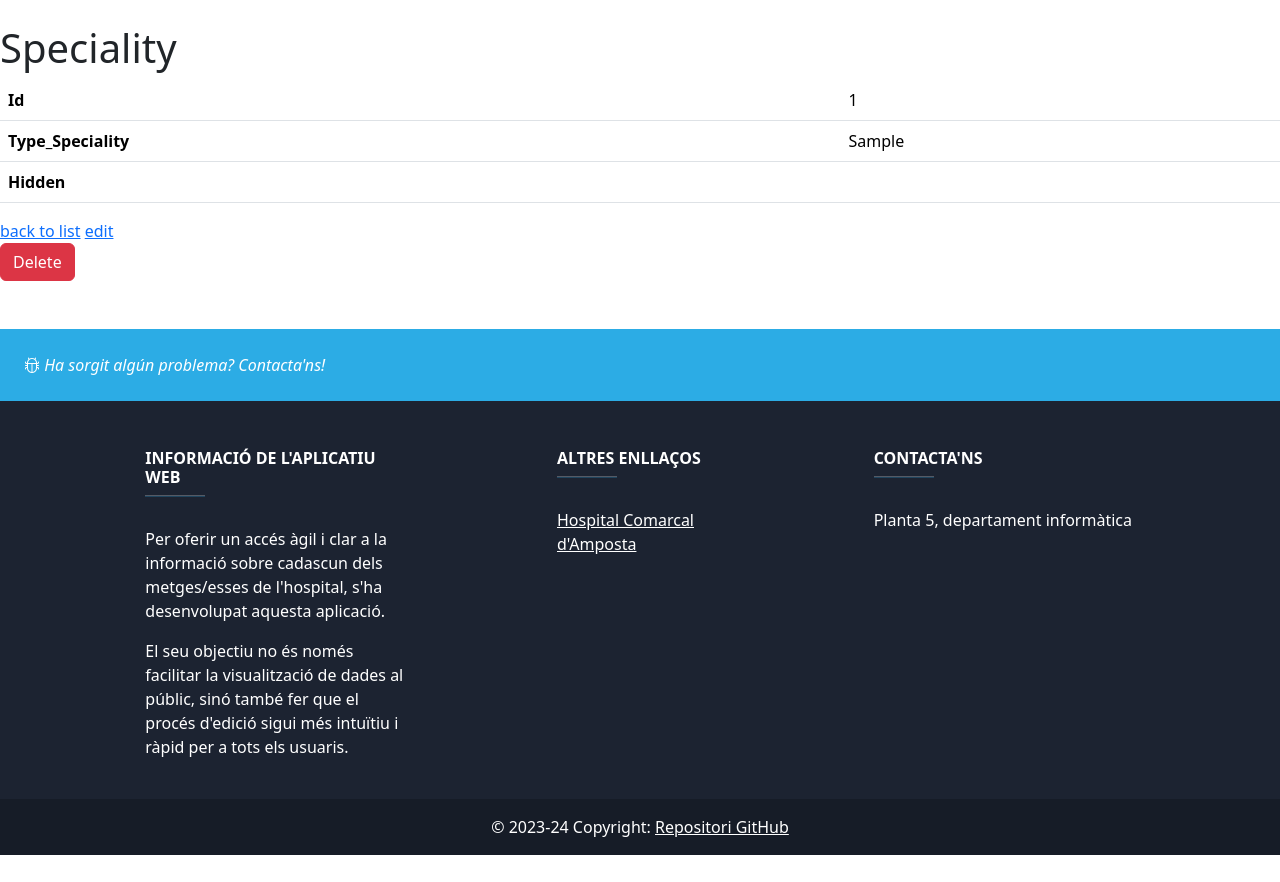
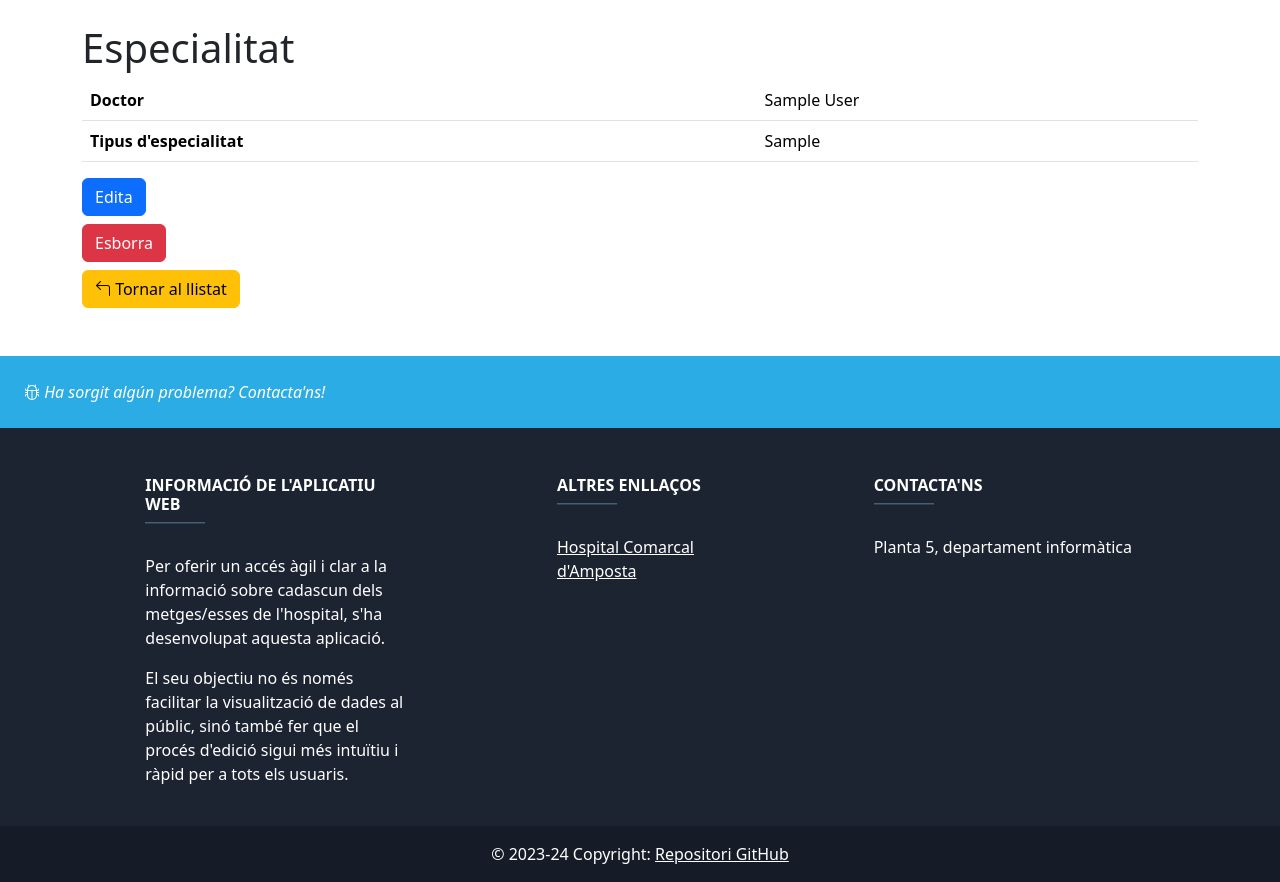
Before and after one commit to Kizumi19/2-Project_ScreenInfo, a Symfony app: template templates/speciality/show.html.twig in a window 1280 px wide. Shown: the part 95-977 px from the top of the page. Before the commit the page ends 950 px from the top, so only its background shows below. Run offline with Twig, Linux system fonts and the light colour scheme; the template is opened without the code that fills it: most values are stand-ins (such as "Sample title", 1, 10 or a date in 2020); some libraries are stand-ins or nearby versions.

Commit message:
Must fix Speciality - Edit

```diff
--- a/src/Controller/SpecialityController.php
+++ b/src/Controller/SpecialityController.php
@@ -54,7 +54,7 @@ class SpecialityController extends AbstractController
     }
 
     #[Route('/{id}/edit', name: 'app_speciality_edit', methods: ['GET', 'POST'])]
-    public function edit(Request $request, Speciality $speciality, EntityManagerInterface $entityManager): Response
+    public function edit(Request $request, Speciality $speciality, DoctorRepository $doctorRepository,  EntityManagerInterface $entityManager): Response
     {
         $form = $this->createForm(SpecialityType::class, $speciality);
         $form->handleRequest($request);
--- a/templates/speciality/_delete_form.html.twig
+++ b/templates/speciality/_delete_form.html.twig
@@ -1,4 +1,4 @@
 <form method="post" action="{{ path('app_speciality_delete', {'id': speciality.id}) }}" onsubmit="return confirm('Estàs segur que vols eliminar aquest element? No es recuperarà?');">
     <input type="hidden" name="_token" value="{{ csrf_token('delete' ~ speciality.id) }}">
-    <button class="btn btn-danger">Delete</button>
+    <button class="btn btn-danger mt-2">Esborra</button>
 </form>
--- a/templates/speciality/show.html.twig
+++ b/templates/speciality/show.html.twig
@@ -2,29 +2,33 @@
 
 {% block title %}Speciality{% endblock %}
 
-{% block body %}
-    <h1>Speciality</h1>
+{% block inside_body %}
+    <h1>Especialitat</h1>
 
     <table class="table">
         <tbody>
+
+        <tr>
+            <th>Doctor</th>
+            <td>
+                {% for nameDoctor in speciality.fullNamesOfDoctors %}
+                    {{ nameDoctor }}
+                {% endfor %}
+            </td>
+        </tr>
             <tr>
-                <th>Id</th>
-                <td>{{ speciality.id }}</td>
-            </tr>
-            <tr>
-                <th>Type_Speciality</th>
+
+                <th>Tipus d'especialitat</th>
                 <td>{{ speciality.TypeSpeciality }}</td>
-            </tr>
-            <tr>
-                <th>Hidden</th>
-                <td>{{ speciality.hidden ? speciality.hidden|date('Y-m-d H:i:s') : '' }}</td>
             </tr>
         </tbody>
     </table>
 
-    <a href="{{ path('app_speciality_index') }}">back to list</a>
 
-    <a href="{{ path('app_speciality_edit', {'id': speciality.id}) }}">edit</a>
+    <a class="btn btn-primary" href="{{ path('app_speciality_edit', {'id': speciality.id}) }}">Edita </a>
 
     {{ include('speciality/_delete_form.html.twig') }}
+    {{ include('speciality/_back_to_list.html.twig') }}
+
+
 {% endblock %}
```
Also changed, not shown: templates/schedule/show.html.twig (+4 -12 lines).
